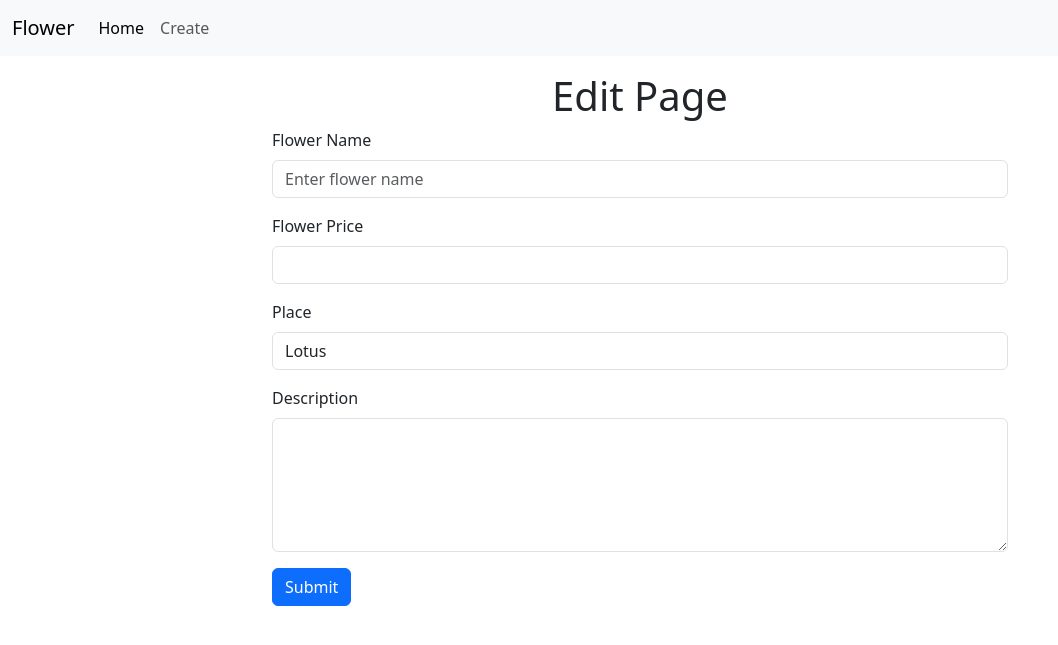
After one commit to SorawitZongkun/flask_68_2, a Flask app: template templates/edit.html in a window 1280 px wide. The commit adds this page. Shown: the top 645 px of the page, without its empty margins (0-1058 px from the left). Run offline with Flask 3, Linux system fonts and the light colour scheme; the template is opened without the code that fills it, so the values that code supplies are empty.

Commit message:
edit and update

```diff
--- a/app.py
+++ b/app.py
@@ -93,6 +93,64 @@ def index():
 
     return render_template('index.html', flowers=flowers, alert_message=alert_message)
 
+@app.route('/edit/<int:flower_id>', methods=['GET'])
+def edit(flower_id):
+    # Connect to database and fetch flower by id
+    my_db = mysql.connector.connect(
+        host=DB_HOST,
+        user=DB_USER,
+        password=DB_PASSWORD,
+        database=DB_NAME
+    )
+    my_cursor = my_db.cursor(dictionary=True)
+    # Fetch flower from the database
+    sql = "SELECT * FROM flowers WHERE id = %s"
+    val = (flower_id,)
+    my_cursor.execute(sql, val)
+    flower = my_cursor.fetchall()
+    my_db.close()
+
+    return render_template('edit.html', flower=flower)
+
+@app.route('/update/<int:flower_id>', methods=['POST'])
+def update(flower_id):
+    if request.method == "POST":
+        flower_name = request.form['flowerName']
+        flower_price = request.form['flowerPrice']
+        flower_place = request.form['flowerPlace']
+        flower_description = request.form['flowerDescription']
+        print('UPDATE INPUT: ', flower_name, flower_price, flower_place, flower_description)
+
+        # Connect to database and update the data
+        my_db = mysql.connector.connect(
+            host=DB_HOST,
+            user=DB_USER,
+            password=DB_PASSWORD,
+            database=DB_NAME
+        )
+        my_cursor = my_db.cursor(dictionary=True)
+        # Update data in the database
+        sql = """
+            UPDATE flowers SET
+            flower_name=%s,
+            flower_price=%s,
+            flower_place=%s,
+            flower_description=%s
+            WHERE id=%s
+        """
+        val = (flower_name, flower_price, flower_place, flower_description, flower_id)
+        my_cursor.execute(sql, val)
+        my_db.commit()
+        my_db.close()
+
+        session['alert_status'] = "success"
+        session['alert_message'] = "Flower updated successfully!"
+        return redirect('/')
+    else:
+        session['alert_status'] = "fail"
+        session['alert_message'] = "Something went wrong!"
+        return redirect('/')
+
 if __name__ == '__main__':
     # app.run() # production mode
     app.run(debug=True) # development mode
--- /dev/null
+++ b/templates/edit.html
@@ -0,0 +1,43 @@
+{% extends "base_template.html" %}
+
+{% block title %}
+<title>Edit Page</title>
+{% endblock %}
+
+{% block content %}
+<h1 class="text-center">Edit Page</h1>
+<form action="{{ url_for('update', flower_id=flower[0].id) }}" method="post">
+    <div class="mb-3">
+        <label for="flowerName" class="form-label">Flower Name</label>
+        <input type="text" class="form-control" id="flowerName" name="flowerName" placeholder="Enter flower name"
+            value="{{ flower[0].flower_name }}" required>
+    </div>
+
+    <div class="mb-3">
+        <label for="flowerPrice" class="form-label">Flower Price</label>
+        <input type="number" class="form-control" id="flowerPrice" name="flowerPrice" step="0.01"
+            value="{{ flower[0].flower_price }}">
+    </div>
+
+    <div class="mb-3">
+        <label for="flowerPlace" class="form-label">Place</label>
+        <select class="form-control" id="flowerPlace" name="flowerPlace">
+            <option value="lotus" {% if flower[0].flower_place=="lotus" %}selected{% endif %}>Lotus</option>
+            <option value="big c" {% if flower[0].flower_place=="big c" %}selected{% endif %}>Big C</option>
+            <option value="seven" {% if flower[0].flower_place=="seven" %}selected{% endif %}>Seven</option>
+        </select>
+    </div>
+
+    <div class="mb-3">
+        <label for="flowerDescription" class="form-label">Description</label>
+        <textarea class="form-control" id="flowerDescription" name="flowerDescription"
+            rows="5">{{ flower[0].flower_description }}</textarea>
+    </div>
+
+    <div class="mb-3">
+        <button type="submit" class="btn btn-primary">Submit</button>
+    </div>
+
+
+</form>
+{% endblock %}
--- a/templates/index.html
+++ b/templates/index.html
@@ -35,7 +35,7 @@
             <td>{{ flower.flower_name }}</td>
             <td>{{ flower.flower_price }}</td>
             <td>{{ flower.flower_place }}</td>
-            <td>edit</td>
+            <td><a href="{{ url_for('edit', flower_id=flower.id) }}" class="btn btn-info">Edit</a></td>
             <td>delete</td>
         </tr>
         {% endfor %}
```
